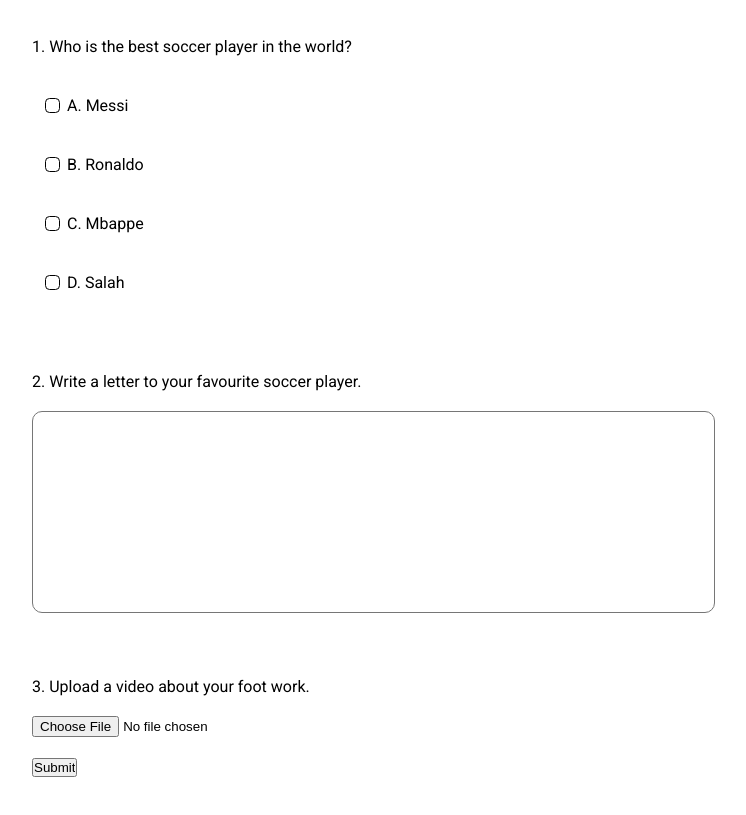
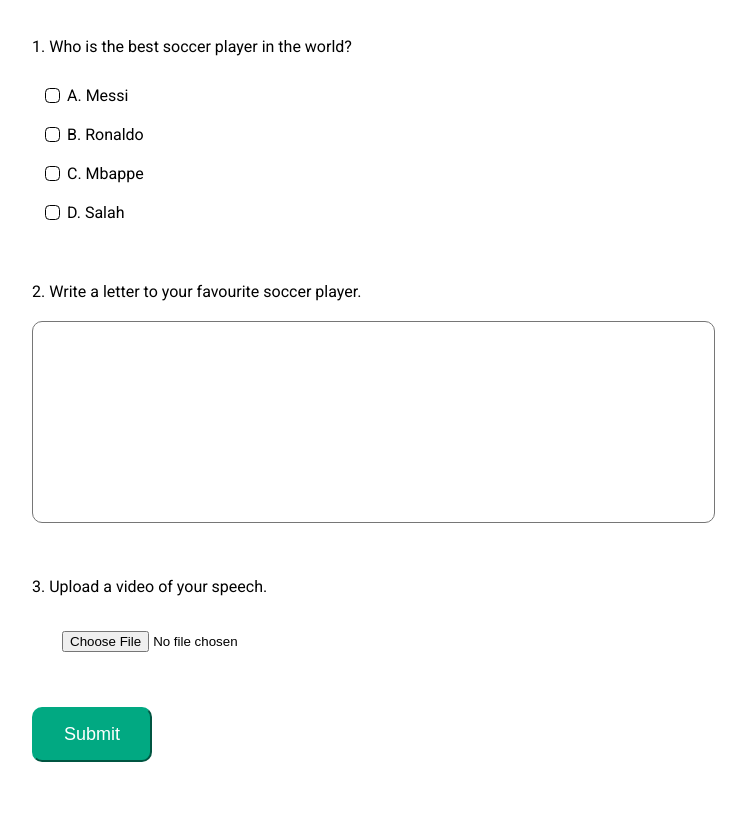
Before and after one commit to travischantravis/Simple-Quiz, a plain HTML site: page index.html in a window 1280 px wide. Shown: the part 91-906 px from the top of the page, without its empty margins (153-899 px from the left). Drawn offline with Linux system fonts and the light colour scheme.

Commit message:
submit button

```diff
--- a/index.html
+++ b/index.html
@@ -6,7 +6,7 @@
   <meta name="viewport" content="width=device-width, initial-scale=1.0">
   <link href="https://fonts.googleapis.com/css?family=Roboto&display=swap" rel="stylesheet">
 
-  <link rel="stylesheet" href="style.css">
+  <link rel="stylesheet" href="./style.css">
   <title>Paul The Tutor</title>
 </head>
 
@@ -43,13 +43,13 @@
       </div>
 
       <div class="file-question question-group">
-        <p class="question">3. Upload a video about your foot work.</p>
-        <input type="file">
+        <p class="question">3. Upload a video of your speech.</p>
+        <input type="file" name="file">
       </div>
       <input type="submit" value="Submit" class="submit-btn">
     </form>
   </div>
-  <script src="index.js"></script>
+  <script src="./index.js"></script>
 </body>
 
 </html>
--- a/style.css
+++ b/style.css
@@ -14,7 +14,7 @@ body {
   margin-left: auto;
   margin-right: auto;
   font-family: "Roboto", sans-serif;
-  margin-bottom: 50px;
+  margin-bottom: 70px;
 }
 
 .title {
@@ -23,7 +23,7 @@ body {
 }
 
 .question-group {
-  padding: 20px 0 20px 0;
+  padding: 20px 0 10px 0;
 }
 
 .question {
@@ -38,7 +38,6 @@ body {
 }
 
 .multiple-choice-btn div {
-  margin: 10px 0;
   width: 75%;
   border-radius: 10px;
   position: relative;
@@ -95,6 +94,29 @@ textarea {
 
 /* Question 3 */
 
+input[type="file"] {
+  padding: 15px 30px;
+}
+
+/* Submit button */
+
+.submit-btn {
+  margin-top: 30px;
+  font-size: 18px;
+  padding: 15px 30px;
+  border-radius: 10px;
+  background-color: #01a982;
+  border-color: #01a982;
+  color: #fff;
+  cursor: pointer;
+  transition: all 0.2s;
+}
+
+.submit-btn:hover {
+  background-color: #009874;
+  /* color: #fff; */
+}
+
 /* Responsive */
 @media (min-width: 768px) {
   .container {
```
Also changed, not shown: 1 other file.
